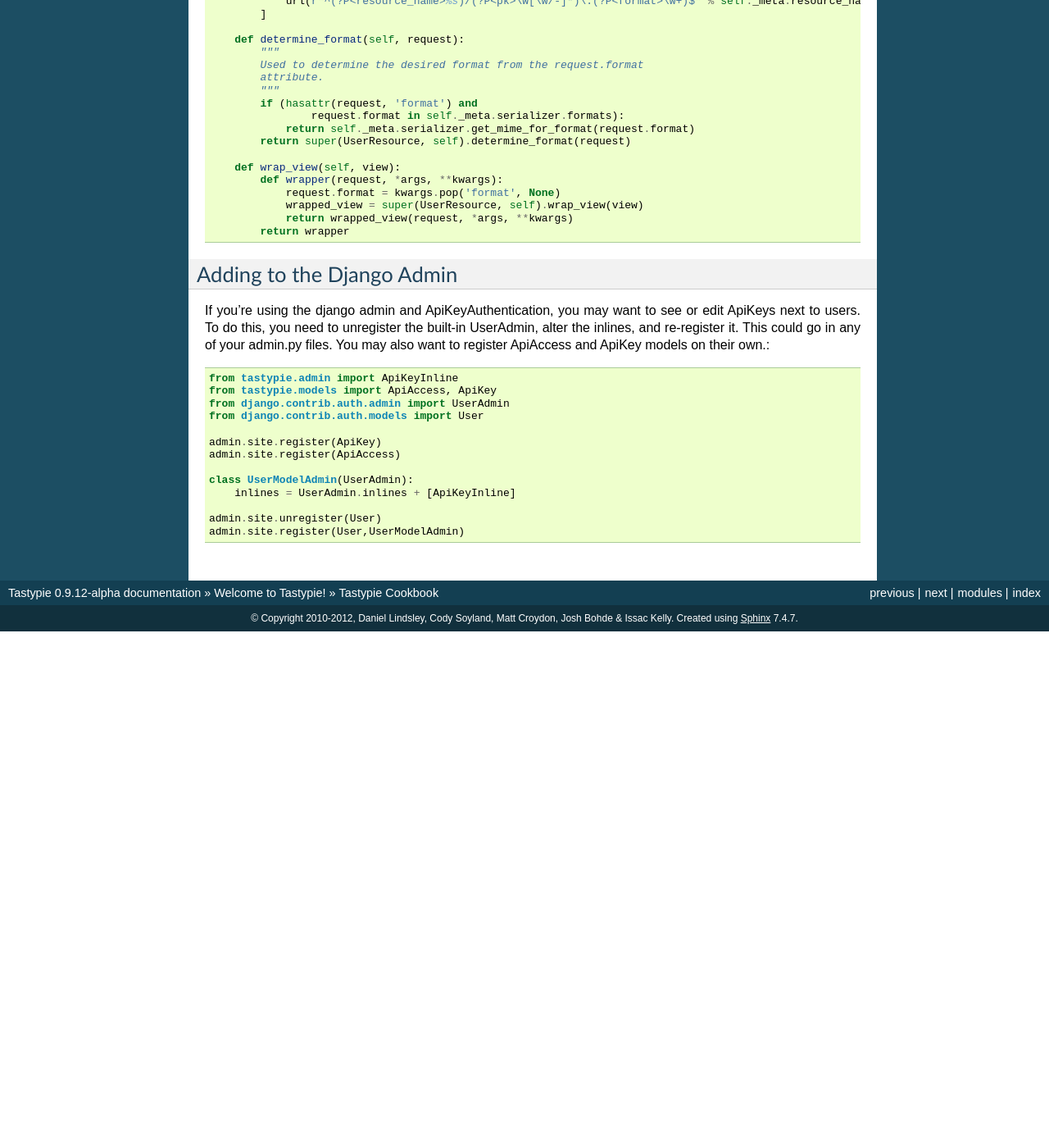
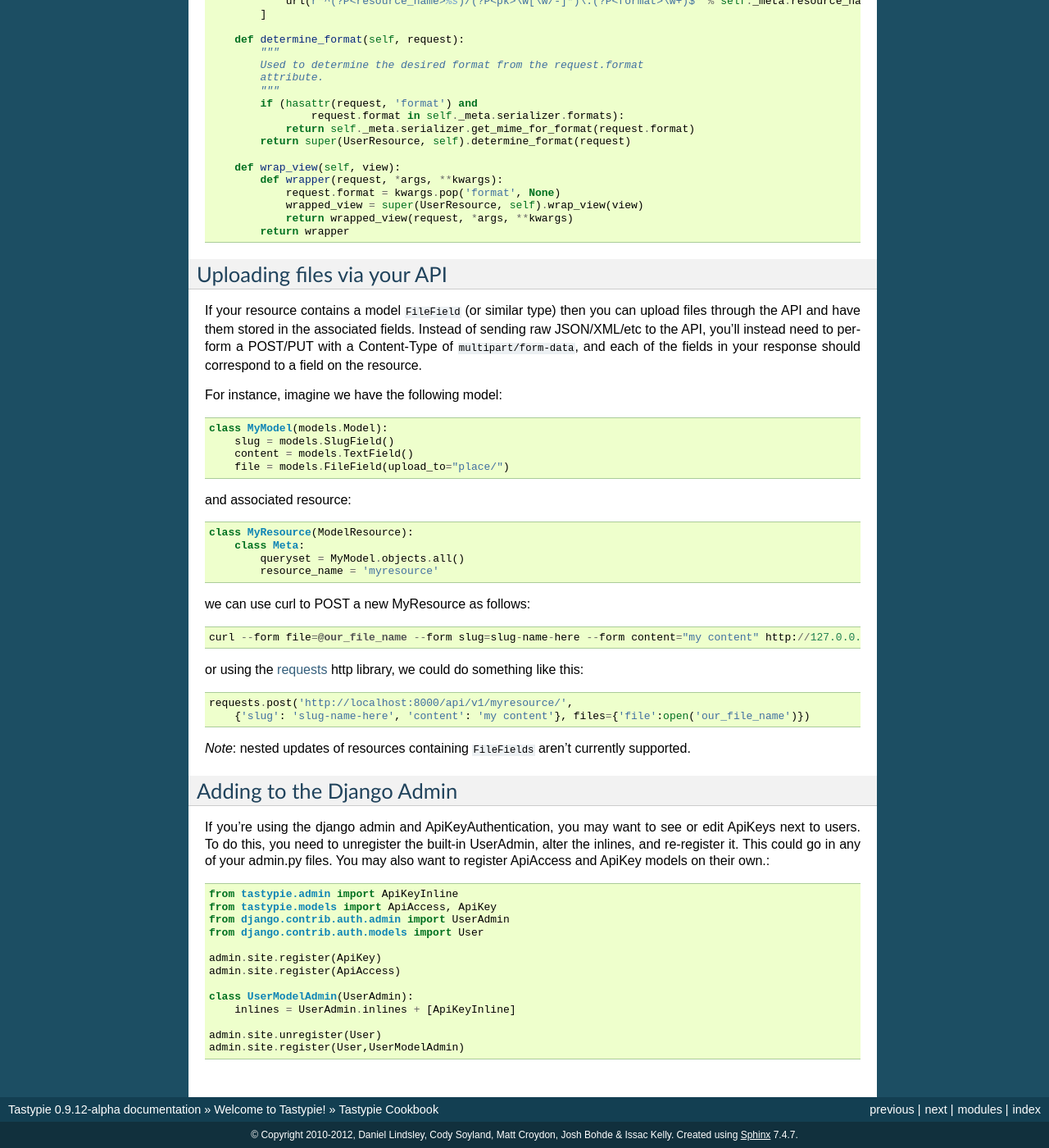
Before and after one commit to django-tastypie/django-tastypie, a Sphinx documentation site: the page built from docs/cookbook.rst, in a window 1280 px wide and 1400 px high, scrolled down 5388 px. Shown: the whole window at 82% size. Built offline with Sphinx 7.4.7, drawn with Linux system fonts in a browser that asks for light colours; before the commit the page ends 6158 px from its top, so only the background shows below that; some of the changed text lies outside the part shown.

Commit message:
Docs for file uploads.

```diff
--- a/docs/cookbook.rst
+++ b/docs/cookbook.rst
@@ -356,6 +356,39 @@ of syntax additional to the default URL scheme::
                 return wrapped_view(request, *args, **kwargs)
             return wrapper
 
+
+Uploading files via your API
+----------------------------
+
+If your resource contains a model ``FileField`` (or similar type) then you can upload files through the API and have them stored in the associated fields.  Instead of sending raw JSON/XML/etc to the API, you'll instead need to perform a POST/PUT with a Content-Type of ``multipart/form-data``, and each of the fields in your response should correspond to a field on the resource.
+
+For instance, imagine we have the following model::
+
+   class MyModel(models.Model):
+       slug = models.SlugField()
+       content = models.TextField()
+       file = models.FileField(upload_to="place/")
+
+and associated resource::
+
+   class MyResource(ModelResource):
+       class Meta:
+           queryset = MyModel.objects.all()
+           resource_name = 'myresource'
+
+we can use curl to POST a new MyResource as follows::
+
+    curl --form file=@our_file_name --form slug=slug-name-here --form content="my content" http://127.0.0.1:8000/api/v1/myresource/
+
+or using the `requests <http://docs.python-requests.org>`_ http library, we could do something like this::
+
+    requests.post('http://localhost:8000/api/v1/myresource/',
+        {'slug': 'slug-name-here', 'content': 'my content'}, files={'file':open('our_file_name')})
+
+*Note*: nested updates of resources containing ``FileFields`` aren't
+currently supported.
+
+
 Adding to the Django Admin
 --------------------------
 
```
